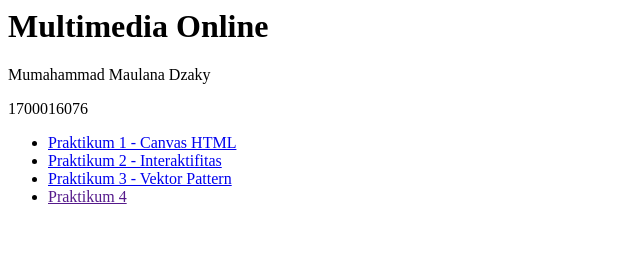
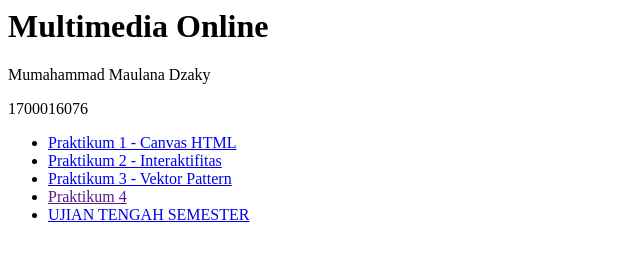
Before and after one commit to zakkysykes/MultimediaOnline, a plain HTML site: page index.html in a window 1280 px wide. Shown: the whole page, without its empty margins (0-640 px from the left). Drawn offline with Linux system fonts and the light colour scheme.

Commit message:
Update index.html

```diff
--- a/index.html
+++ b/index.html
@@ -11,6 +11,7 @@
   <li><a href="interaktifitas.html">Praktikum 2 - Interaktifitas</a></li>
   <li><a href="vektor pattern.html">Praktikum 3 - Vektor Pattern</a></li>
   <li><a href="">Praktikum 4</a></li>
+  <li><a href="UTS.html">UJIAN TENGAH SEMESTER</a></li>
 </ul>
 </body>
 </html>
```
